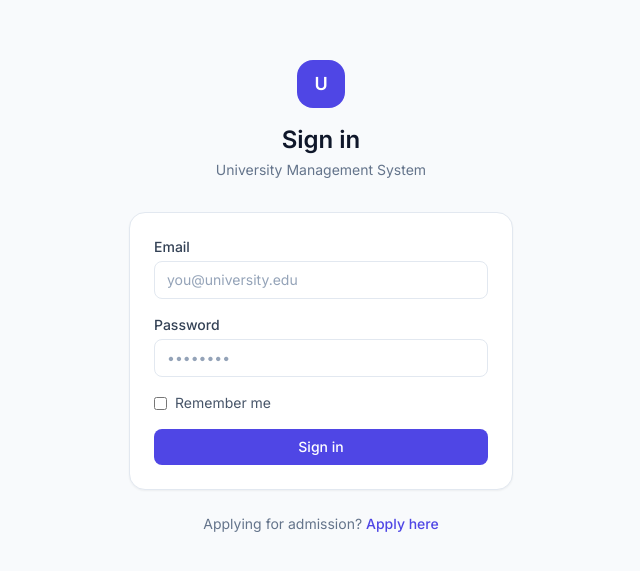
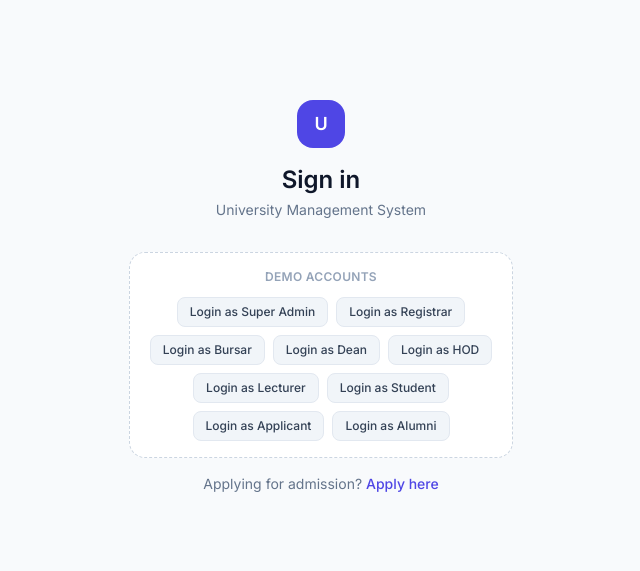
Before and after one commit to jamalishaq/uims, a React (Vite) app in the folder frontend/: page /login in a window 1280 px wide. Shown: the part 103-674 px from the top of the page, without its empty margins (319-959 px from the left). Built offline with nearby package versions, Linux system fonts and the light colour scheme; no server answers.

Commit message:
Add demo role login buttons and hide manual login form

```diff
--- a/frontend/src/pages/public/Login.jsx
+++ b/frontend/src/pages/public/Login.jsx
@@ -17,6 +17,18 @@ const schema = z.object({
   password:   z.string().min(1, 'Password is required'),
   rememberMe: z.boolean(),
 })
+
+const DEMO_ROLES = [
+  { label: 'Super Admin', email: 'admin@school.edu', password: 'admin123' },
+  { label: 'Registrar',   email: 'registrar@school.edu',  password: 'registrar123'  },
+  { label: 'Bursar',      email: 'bursar@school.edu',     password: 'bursar123'     },
+  { label: 'Dean',        email: 'dean@school.edu',       password: 'dean123'       },
+  { label: 'HOD',         email: 'hod@school.edu',        password: 'hod123'        },
+  { label: 'Lecturer',    email: 'lecturer@school.edu',   password: 'lecturer123'   },
+  { label: 'Student',     email: 'student@school.edu',    password: 'student123'    },
+  { label: 'Applicant',   email: 'applicant@school.edu',  password: 'applicant123'  },
+  { label: 'Alumni',      email: 'alumni@school.edu',     password: 'alumni123'     },
+]
 
 export default function Login() {
   useTitle('Sign in')
@@ -57,6 +69,7 @@ export default function Login() {
         </div>
 
         {/* Form */}
+        {false && (
         <form
           onSubmit={handleSubmit((v) => mutate(v))}
           className="bg-white dark:bg-slate-900 rounded-2xl shadow-sm border border-slate-200 dark:border-slate-800 p-6 space-y-4"
@@ -89,8 +102,29 @@ export default function Login() {
             Sign in
           </Button>
         </form>
+        )}
 
-        <p className="mt-6 text-center text-sm text-slate-500 dark:text-slate-400">
+        {/* Demo logins */}
+        <div className="mt-6 bg-white dark:bg-slate-900 rounded-2xl border border-dashed border-slate-300 dark:border-slate-700 p-4">
+          <p className="text-xs font-semibold text-slate-400 dark:text-slate-500 uppercase tracking-wide mb-3 text-center">
+            Demo accounts
+          </p>
+          <div className="flex flex-wrap gap-2 justify-center">
+            {DEMO_ROLES.map(({ label, email, password }) => (
+              <button
+                key={email}
+                type="button"
+                disabled={isPending}
+                onClick={() => mutate({ email, password, rememberMe: false })}
+                className="px-3 py-1.5 text-xs font-medium rounded-lg bg-slate-100 dark:bg-slate-800 text-slate-700 dark:text-slate-300 hover:bg-indigo-50 dark:hover:bg-indigo-900/40 hover:text-indigo-700 dark:hover:text-indigo-300 border border-slate-200 dark:border-slate-700 transition-colors disabled:opacity-50 disabled:cursor-not-allowed"
+              >
+                Login as {label}
+              </button>
+            ))}
+          </div>
+        </div>
+
+        <p className="mt-4 text-center text-sm text-slate-500 dark:text-slate-400">
           Applying for admission?{' '}
           <a href="/apply" className="text-indigo-600 dark:text-indigo-400 hover:underline font-medium">
             Apply here
```
